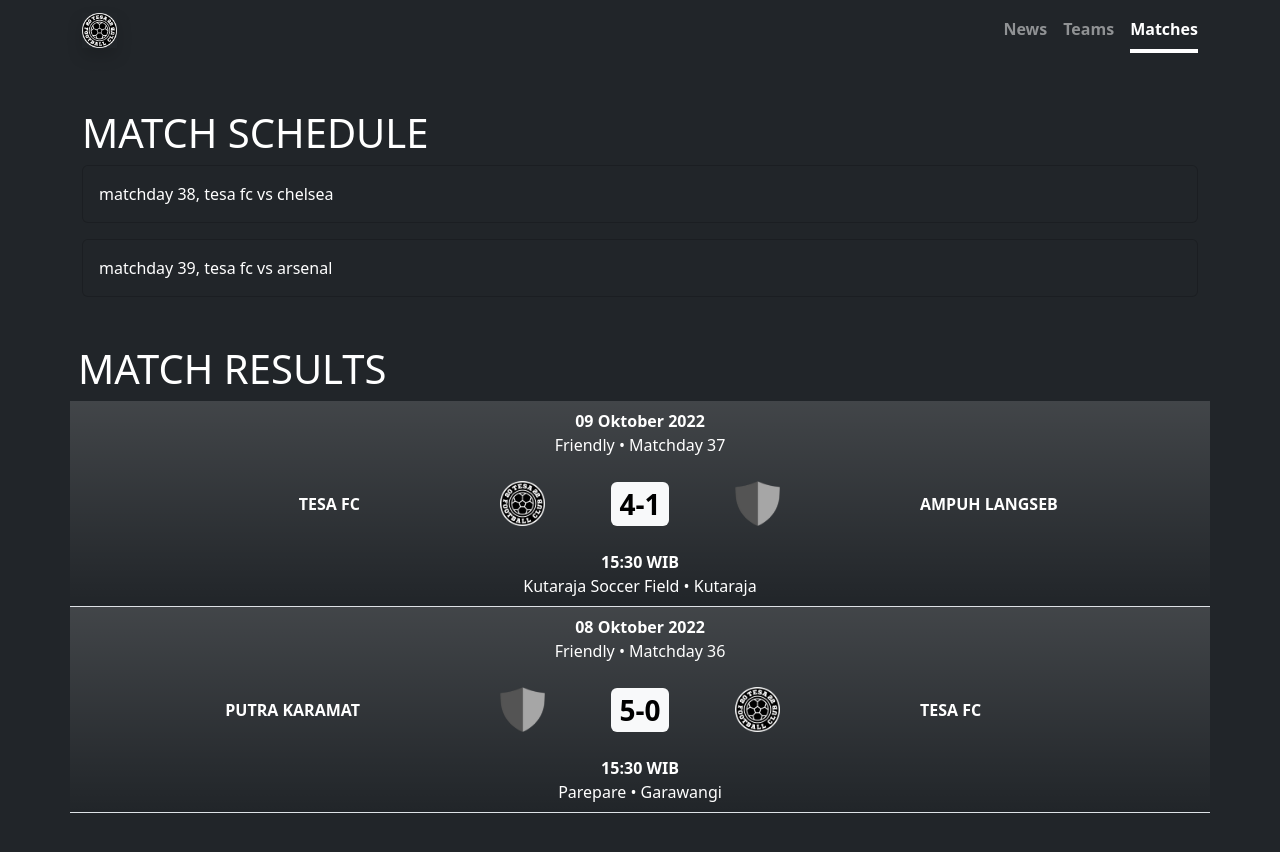
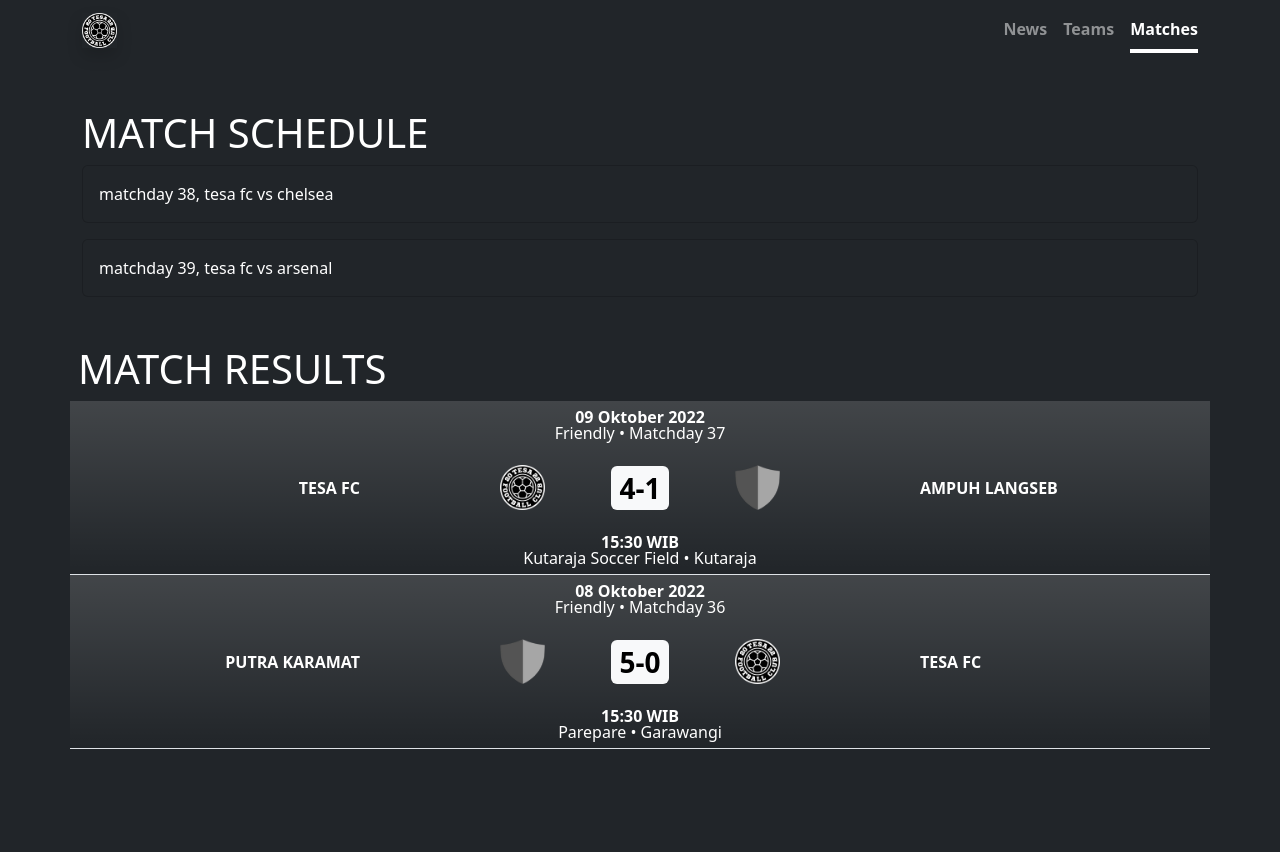
Before and after one commit to tesafc/tesafc.github.io, a Jekyll site: the page built from matches.html, in a window 1280 px wide. Shown: the top 852 px of the page. Built offline with Jekyll 4.4.1, drawn with Linux system fonts in a browser that asks for light colours.

Commit message:
Update matches.html

```diff
--- a/matches.html
+++ b/matches.html
@@ -27,8 +27,8 @@ title: matches
       <div class="col">
         <div class="card text-bg-dark bg-gradient border-0 border-bottom rounded-0 px-0">
           <div class="card-header bg-transparent border-0">
-            <p class="card-text text-center text-capitalize fw-bolder mb-0">{{ match.time }}</p>
-            <p class="card-text text-center text-capitalize mb-0">{{ match.competition }} • {{ match.matchday }}</p>
+            <p class="card-text text-center text-capitalize fw-bolder mb-0 lh-1">{{ match.time }}</p>
+            <p class="card-text text-center text-capitalize mb-0 lh-1">{{ match.competition }} • {{ match.matchday }}</p>
           </div>
           <div class="card-body">
             <div class="row g-1">
@@ -50,8 +50,8 @@ title: matches
             </div>
           </div>
           <div class="card-footer bg-transparent border-0">
-            <p class="card-text text-center text-uppercase fw-bolder mb-0">{{ match.kick-off }}</p>
-            <p class="card-text text-center text-capitalize mb-0">{{ match.stadium }} • {{ match.place }}</p>
+            <p class="card-text text-center text-uppercase fw-bolder mb-0 lh-1">{{ match.kick-off }}</p>
+            <p class="card-text text-center text-capitalize mb-0 lh-1">{{ match.stadium }} • {{ match.place }}</p>
           </div>
         </div>
       </div>
```
